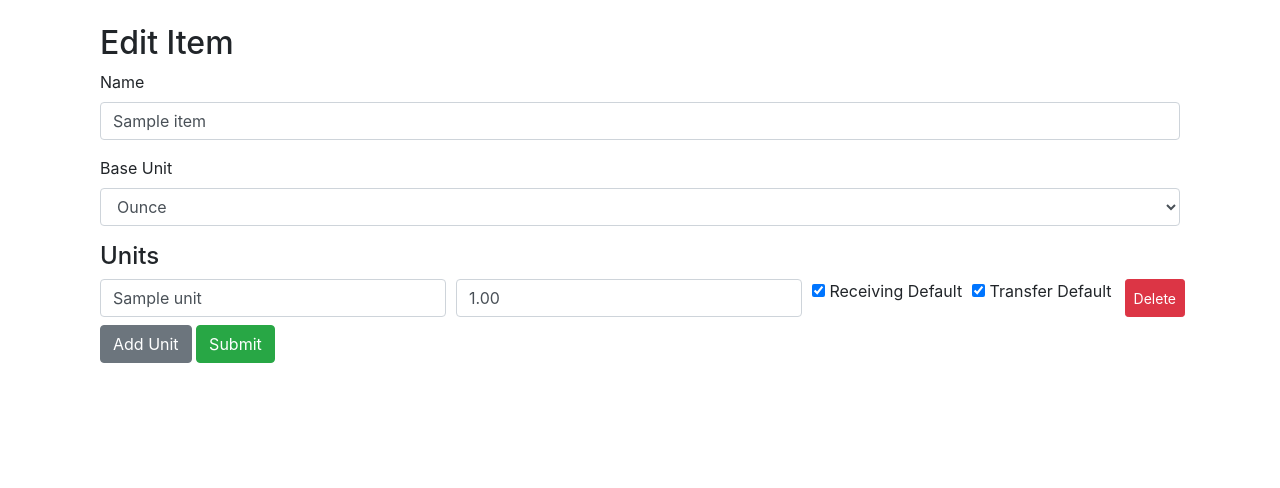
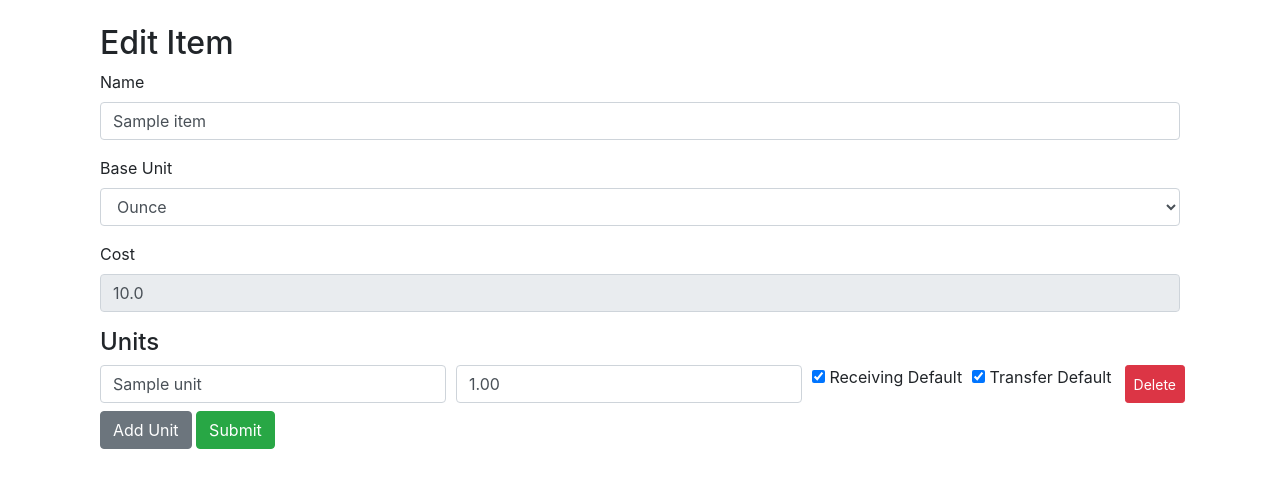
Before and after one commit to 0xCarti/InvoiceManager, a Flask app: page /items/edit/1 in a window 1280 px wide. Shown: the part 80-568 px from the top of the page. Run offline with Flask 3, Linux system fonts and the light colour scheme; a user stored in the database is signed in; tables that the repository leaves empty hold one stand-in row (values such as "Sample post"); parts of the project's set-up code (start-up, migrations or seed data) failed here and were passed over; some libraries are stand-ins or nearby versions.

Commit message:
Show item cost

```diff
--- a/app/models.py
+++ b/app/models.py
@@ -52,6 +52,7 @@ class Item(db.Model):
     name = db.Column(db.String(100), unique=True, nullable=False)
     base_unit = db.Column(db.String(20), nullable=False)
     quantity = db.Column(db.Float, nullable=False, default=0.0, server_default="0.0")
+    cost = db.Column(db.Float, nullable=False, default=0.0, server_default="0.0")
     transfers = db.relationship('Transfer', secondary=transfer_items, backref=db.backref('items', lazy='dynamic'))
     recipe_items = relationship("ProductRecipeItem", back_populates="item", cascade="all, delete-orphan")
     units = relationship("ItemUnit", back_populates="item", cascade="all, delete-orphan")
--- a/app/templates/items/edit_item.html
+++ b/app/templates/items/edit_item.html
@@ -12,6 +12,10 @@
         <div class="form-group">
             {{ form.base_unit.label(class="form-label") }}
             {{ form.base_unit(class="form-control", value=item.base_unit) }}
+        </div>
+        <div class="form-group">
+            <label class="form-label">Cost</label>
+            <input type="text" class="form-control" value="{{ item.cost }}" readonly>
         </div>
         <h4>Units</h4>
         <div id="units-container">
--- a/app/templates/items/view_items.html
+++ b/app/templates/items/view_items.html
@@ -19,6 +19,7 @@
                 <tr>
                     <th scope="col"><input type="checkbox" id="select-all" style="transform: scale(1.5);"></th>
                     <th scope="col">Name</th>
+                    <th scope="col">Cost</th>
                     <th scope="col">Actions</th>
                 </tr>
             </thead>
@@ -27,6 +28,7 @@
                 <tr>
                     <td><input type="checkbox" name="item_ids" value="{{ item.id }}" style="transform: scale(1.5);"></td>
                     <td>{{ item.name }}</td>
+                    <td>{{ item.cost }}</td>
                     <td>
                         <a href="{{ url_for('item.edit_item', item_id=item.id) }}" class="btn btn-secondary">Edit</a>
                     </td>
```
